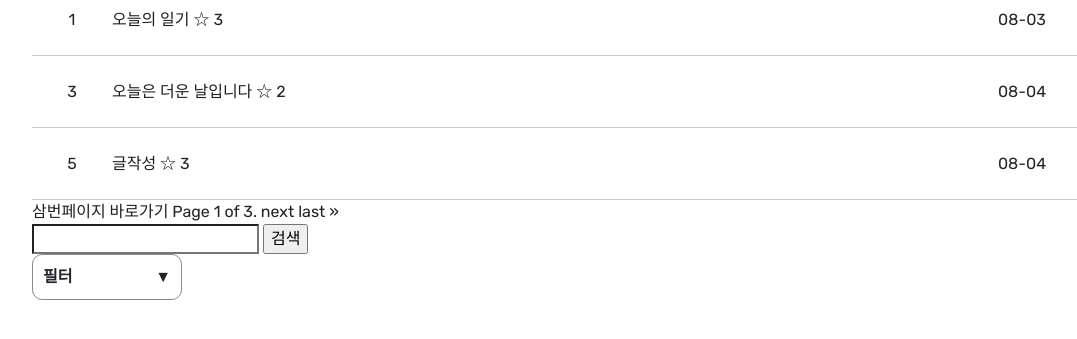
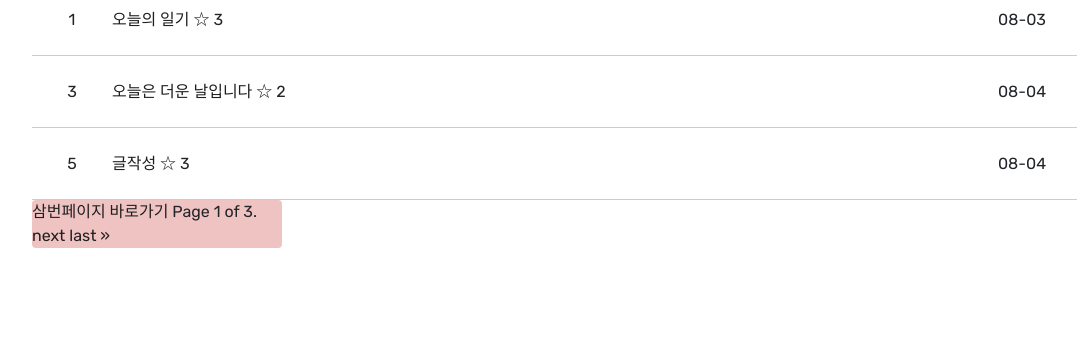
Before and after one commit to v0001/Camper_, a Django app: page / in a window 1280 px wide. Shown: the part 221-560 px from the top of the page, without its empty margins (53-1130 px from the left). Run offline with Django 3.2, Linux system fonts and the light colour scheme; data comes from the database, SQL or seed files in the repository; some libraries are stand-ins or nearby versions.

Commit message:
오늘 마무리

```diff
--- a/board/static/css/index.css
+++ b/board/static/css/index.css
@@ -105,3 +105,9 @@ section{
     display: block;
 
 }
+
+/* .text_center{
+    display: block;
+    align-items: center;
+    justify-content: center;
+} */
--- a/board/templates/index.html
+++ b/board/templates/index.html
@@ -20,9 +20,6 @@
     {%else%}
     <div> 검색어 : {{request.GET.q}} </div>
     {%endif%}
-
-
-
 
 <section>
     <div class="post_row post_row_label">
@@ -53,8 +50,10 @@
 
     {%endfor%}
 
-  <div class="pagination">
-    <span class="step-links">
+    <div class="text_center" style="display: block; align-items:center; justify-content:center;">
+
+    <div class="pagination" style = 'width:250px; background-color: rgb(240, 195, 195);'>
+        <span class="step-links" >
             {% if page_obj.has_previous %}
                 <a href="?page=1">&laquo; first</a>
                 <a href="?page={{ page_obj.previous_page_number }}">previous</a>
@@ -70,17 +69,12 @@
             {% endif %}
         </span>
     </div>
+    <!-- <form style="float: center;">
 
-</section>
-
-<form>
-
-    <input type="search" name="q"/>
-    <input type="submit" value="검색"/>
+    <input type="search" name="q" />
+    <input type="submit" value="검색" />
     </form>
-
-
-    <div class="dropdown">
+    <div class="dropdown" style="float: center;">
     <div class="dropdown_display"> 필터 <span>▼</span></div>
     <div class="dropdown_itembox">
         <a href="{% url 'index' %}?filter=오늘">
@@ -90,8 +84,15 @@
         <div class="dropdown_item">일기</div>
         <div class="dropdown_item">더위</div>
 
+    </div> -->
     </div>
     </div>
+</section>
+
+
+
+
+
 
 
 <script type="text/javascript" src="{% static 'js/dropdown.js' %}"></script>
```
Lines whose indentation alone changed are shown as unchanged.
